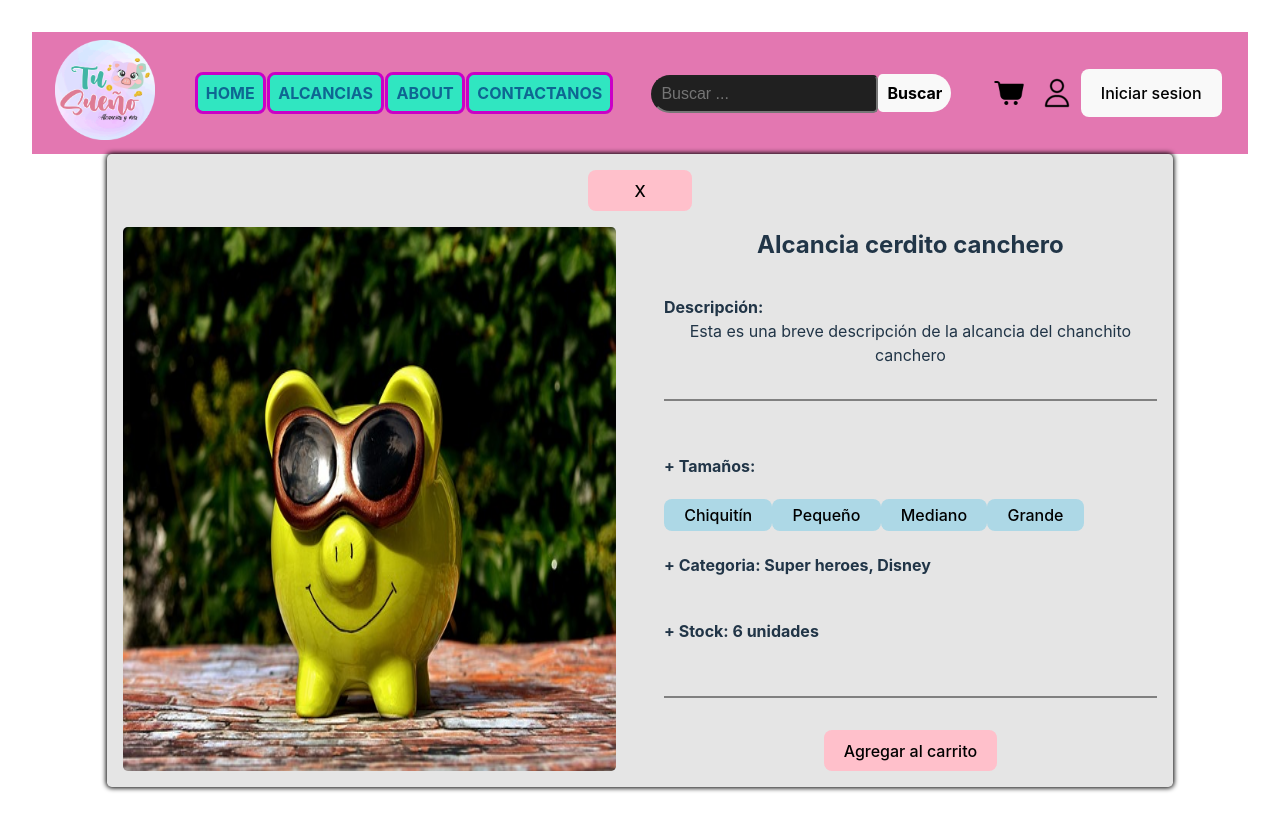
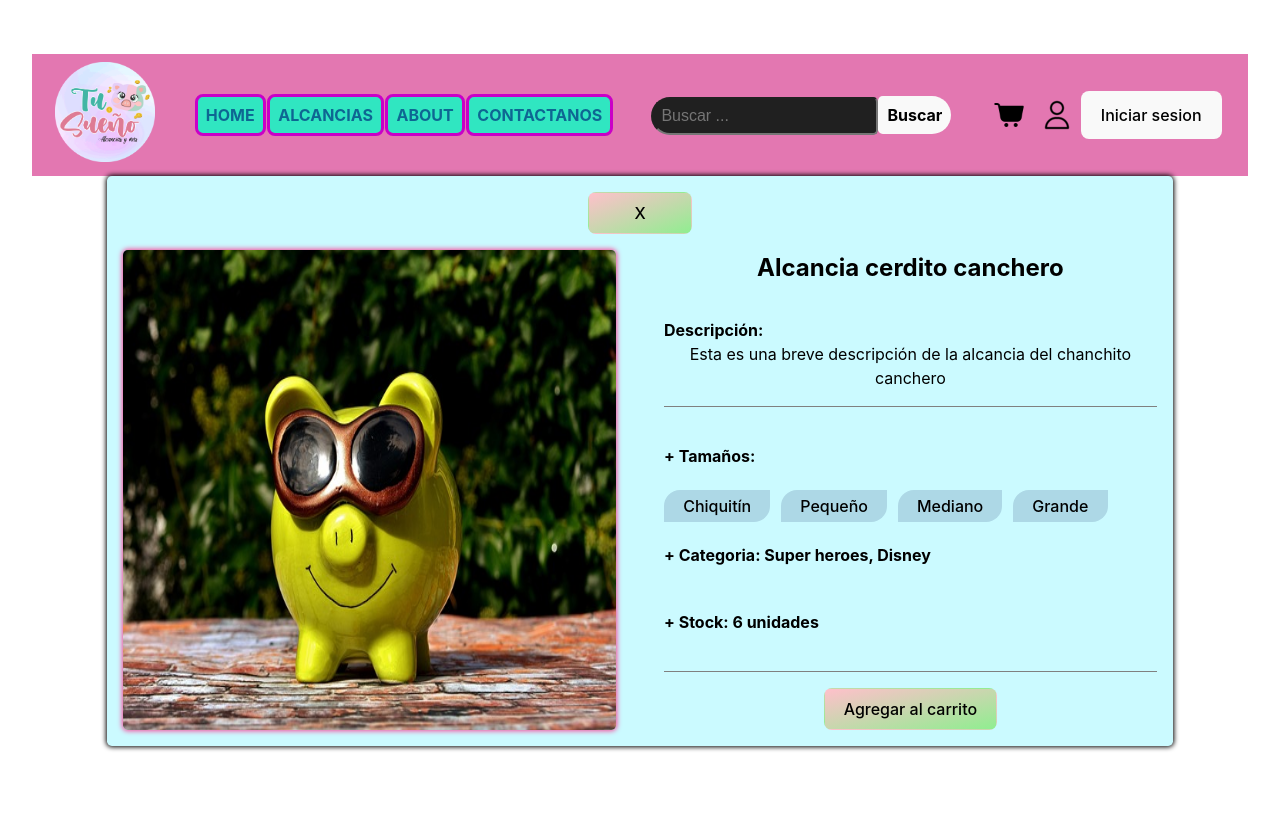
Before and after one commit to UrielGarmendia/tu-suenio-front, a React (Vite) app: page /detail in a window 1280 px wide. Built offline with nearby package versions, Linux system fonts and the light colour scheme.

Commit message:
Mejora de estilos css para el detail

```diff
--- a/src/Components/Detail/detail.module.css
+++ b/src/Components/Detail/detail.module.css
@@ -7,14 +7,15 @@
     padding: 1rem;
     border-radius: 0.3rem;
     box-shadow: 0 0 5px 1px black;
-    background-color: rgb(0, 0, 0, 0.1);
+    background-color: rgb(203, 250, 255);
+    color: black;
 }
 
 .close_button {
     width: 10%;
     cursor: pointer;
     margin-bottom: 1rem;
-    background-color: pink;
+    background-image: linear-gradient(to bottom right, pink, lightgreen);
 }
 
 .close_button:hover {
@@ -33,6 +34,7 @@
     border-radius: 0.3rem;
     width: 100%;
     height: 100%;
+    box-shadow: 0 0 5px 1px rgb(249, 72, 154);
 }
 
 .info_cont {
@@ -51,7 +53,7 @@ h2 {
     width: 100%;
     background-color: grey;
     height: 0.1rem;
-    margin: 2rem 0;
+    margin: 1rem 0;
 }
 
 .description {
@@ -64,26 +66,29 @@ p {
 
 .tamaños {
     display: flex;
-    align-items: center;
     justify-content: space-between;
+    width: 90%;
 }
 
 .ul {
     display: none;
     list-style: none;
-    background-color: rgb(246, 251, 255);
     margin: 0;
     position: absolute;
     text-align: center;
     padding: 2px;
     width: 6%;
     font-size: small;
+    background-color: lightblue;
+    border-radius: 0 0 10px 10px;
 }
 
 div button:hover + ul,
 div ul:hover {
-    display: flex;
+    display: block;
     flex-direction: column;
+    align-items: center;
+    border: none;
 }
 
 .size_buttons {
@@ -93,6 +98,13 @@ div ul:hover {
     display: flex;
     align-items: center;
     cursor: default;
+    border: none;
+    border-radius: 1rem 0 1rem 0;
+}
+
+.size_buttons:focus,
+.size_buttons:focus-visible {
+  outline: none;
 }
 
 .button_cart_cont {
@@ -102,7 +114,7 @@ div ul:hover {
 }
 
 .button_cart_cont button {
-    background-color: pink;
+    background-image: linear-gradient(to bottom right, pink, lightgreen);
 }
 
 .button_cart_cont button:hover {
```
